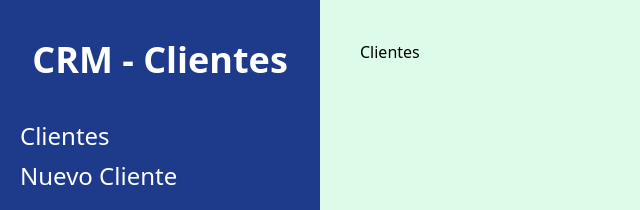
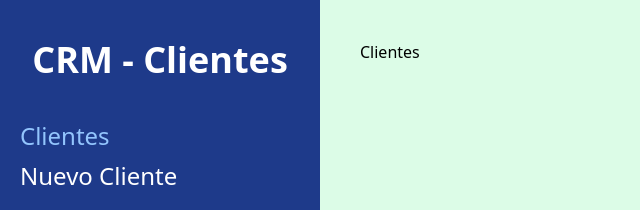
Before and after one commit to fschwalb/crm-react, a React (Vite) app: page / in a window 1280 px wide. Shown: the top 210 px of the page, without its empty margins (0-640 px from the left). Built offline with nearby package versions, Linux system fonts and the light colour scheme.

Commit message:
Highlight nav items

```diff
--- a/src/components/Layout.jsx
+++ b/src/components/Layout.jsx
@@ -1,14 +1,21 @@
-import { Outlet, Link } from 'react-router-dom';
+import { Outlet, Link, useLocation } from 'react-router-dom';
 
 function Layout() {
+    const location = useLocation();
+
+
     return (
         <div className='md:flex md:min-h-screen'>
             <aside className='md:w-1/4 bg-blue-900 px-5 py-10'>
                 <h2 className='text-4xl font-black text-center text-white'>CRM - Clientes</h2>
 
                 <nav className='mt-10'>
-                    <Link className='text-2xl block mt-2 hover:text-blue-300 text-white' to="/">Clientes</Link>
-                    <Link className='text-2xl block mt-2 hover:text-blue-300 text-white' to="/clientes/nuevo">Nuevo Cliente</Link>
+                    <Link
+                        className={`${location.pathname === '/' ? 'text-blue-300' : 'text-white'} text-2xl block mt-2 hover:text-blue-300`}
+                        to="/">Clientes</Link>
+                    <Link
+                        className={`${location.pathname === '/clientes/nuevo' ? 'text-blue-300' : 'text-white'} text-2xl block mt-2 hover:text-blue-300`}
+                        to="/clientes/nuevo">Nuevo Cliente</Link>
                 </nav>
             </aside>
 
```
